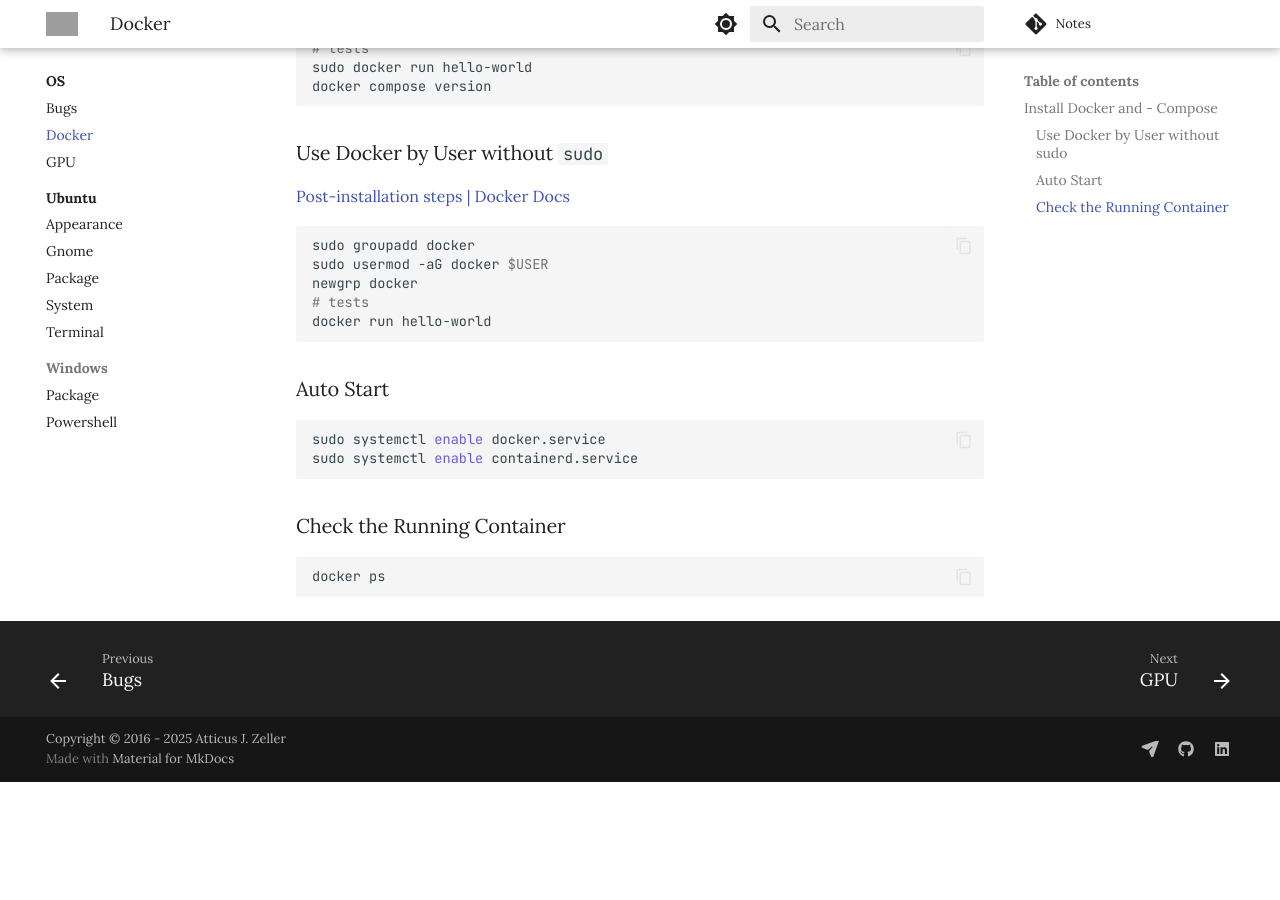
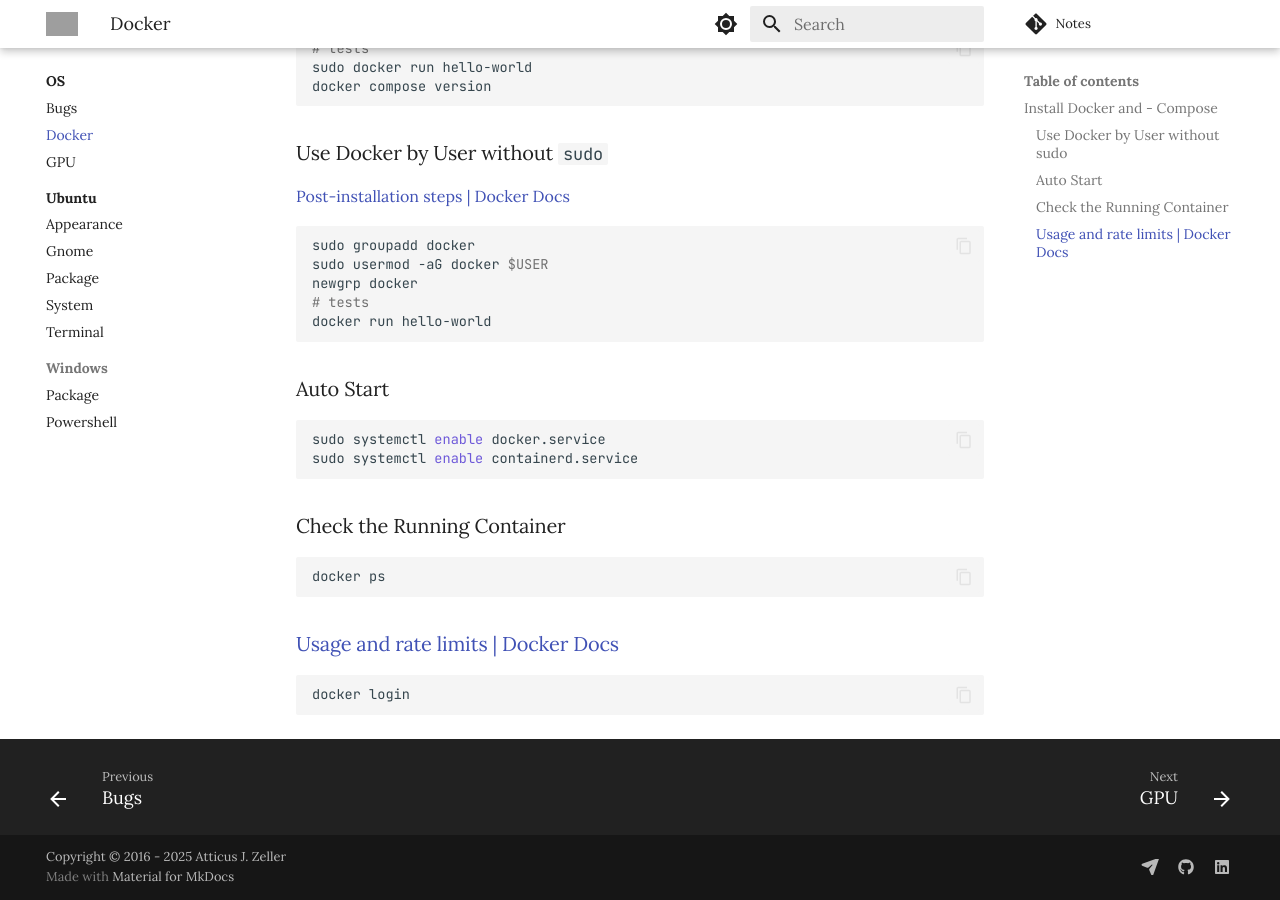
Before and after one commit to AtticusZeller/atticuszeller.github.io, an MkDocs documentation site: the page built from atticuszeller/OS/Docker.md, in a window 1280 px wide and 900 px high, scrolled down 555 px. Built offline with MkDocs 1.6.1 and Material for MkDocs 9.7.7, drawn with Linux system fonts in a browser that asks for light colours; nearby versions of some CDN libraries; library files that are not in the unit come from our copies; comment, search, counter and statistics services are not loaded; before the commit the page ends 1337 px from its top, so only the background shows below that; grey boxes are pictures that could not be loaded.

Commit message:
vault backup: 2025-01-09 14:34:47
Affected files:
atticuszeller/OS/Docker.md

````diff
--- a/atticuszeller/OS/Docker.md
+++ b/atticuszeller/OS/Docker.md
@@ -49,3 +49,9 @@
 ```bash
 docker ps
 ```
+
+### [Usage and rate limits \| Docker Docs](https://docs.docker.com/docker-hub/download-rate-limit/#how-do-i-authenticate-pulls)
+
+```bash
+docker login
+```
````
